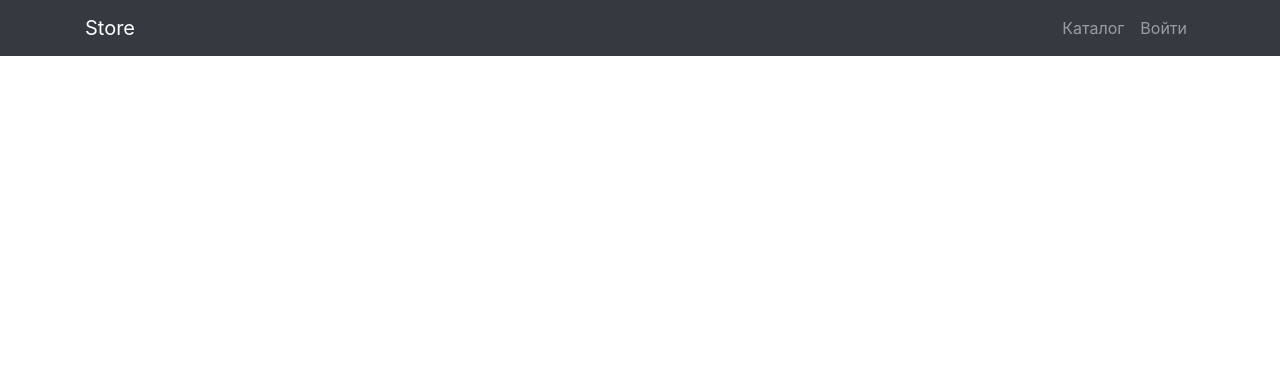
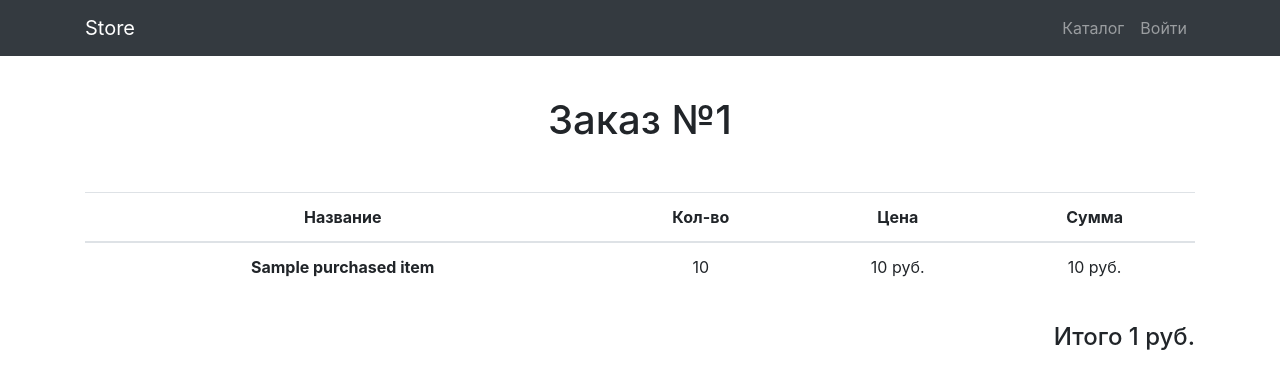
Before and after one commit to doctor-silence/store, a Django app: template orders/templates/orders/order.html in a window 1280 px wide. Shown: the top 389 px of the page. Run offline with Django 3.2, Linux system fonts and the light colour scheme; the template is opened without the code that fills it: most values are stand-ins (such as "Sample title", 1, 10 or a date in 2020); some libraries are stand-ins or nearby versions.

Commit message:
update_order.html

```diff
--- a/orders/templates/orders/order.html
+++ b/orders/templates/orders/order.html
@@ -1,5 +1,36 @@
 {% extends 'products/base.html' %}
-
+{% load humanize %}
 {% block content %}
-
+  <section>
+        <div class="container pt-5">
+            <div class="text-center mt-5">
+                <h1>Заказ №{{ object.id }}</h1>
+                <div class="orders mt-5">
+                    <table class="table">
+                        <thead>
+                        <tr>
+                            <th scope="col">Название</th>
+                            <th scope="col">Кол-во</th>
+                            <th scope="col">Цена</th>
+                            <th scope="col">Сумма</th>
+                        </tr>
+                        </thead>
+                        <tbody>
+                        {% for purchased_item in object.basket_history.purchased_items %}
+                            <tr>
+                                <th scope="row">
+                                    {{ purchased_item.product_name }}
+                                </th>
+                                <td>{{ purchased_item.quantity }}</td>
+                                <td>{{ purchased_item.price|intcomma }} руб.</td>
+                                <td>{{ purchased_item.sum|intcomma }} руб.</td>
+                            </tr>
+                        {% endfor %}
+                        </tbody>
+                    </table>
+                    <p class="float-right h4 mt-3">Итого {{ object.basket_history.total_sum|intcomma }} руб.</p>
+                </div>
+            </div>
+        </div>
+    </section>
 {% endblock %}
```
